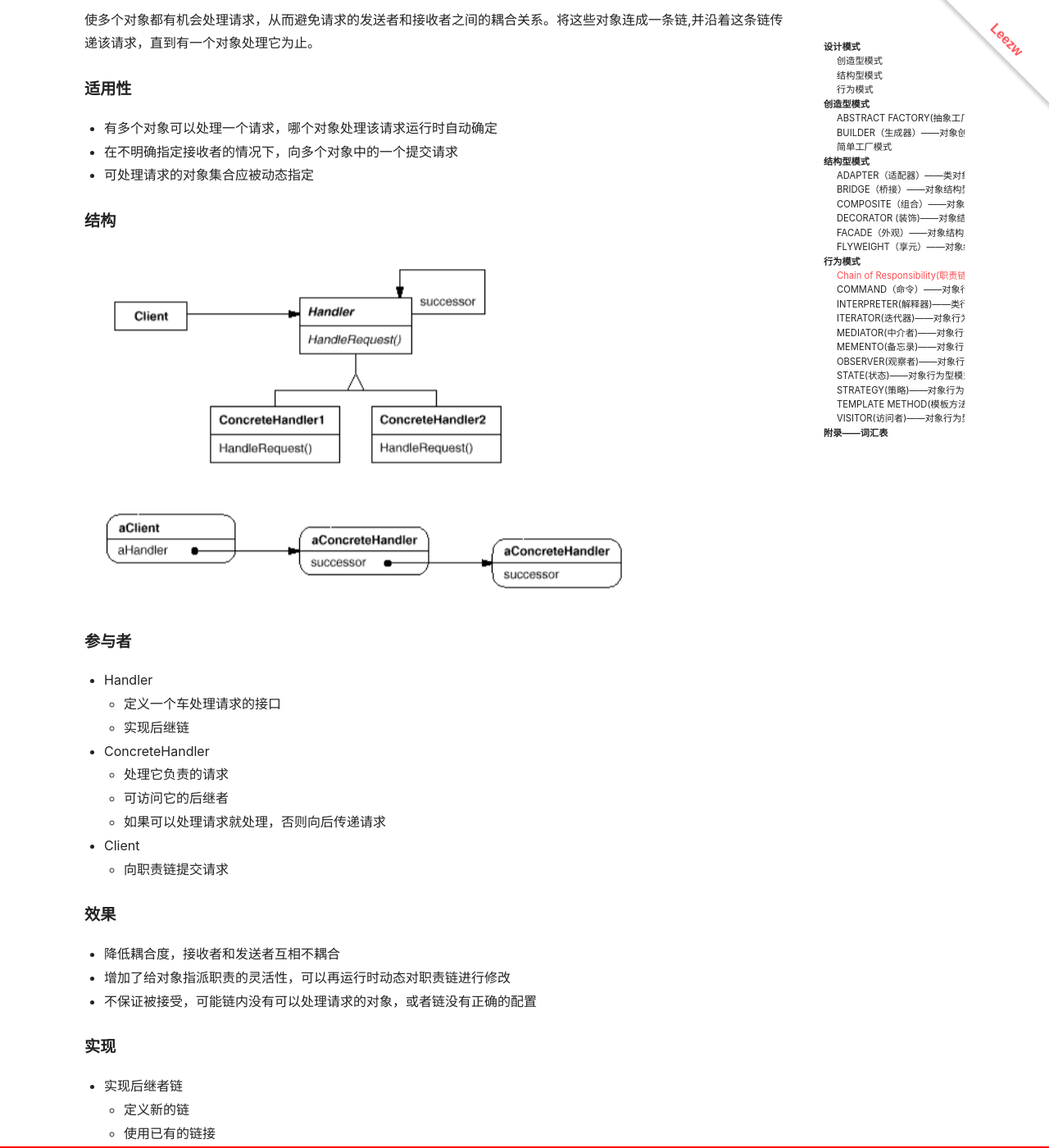
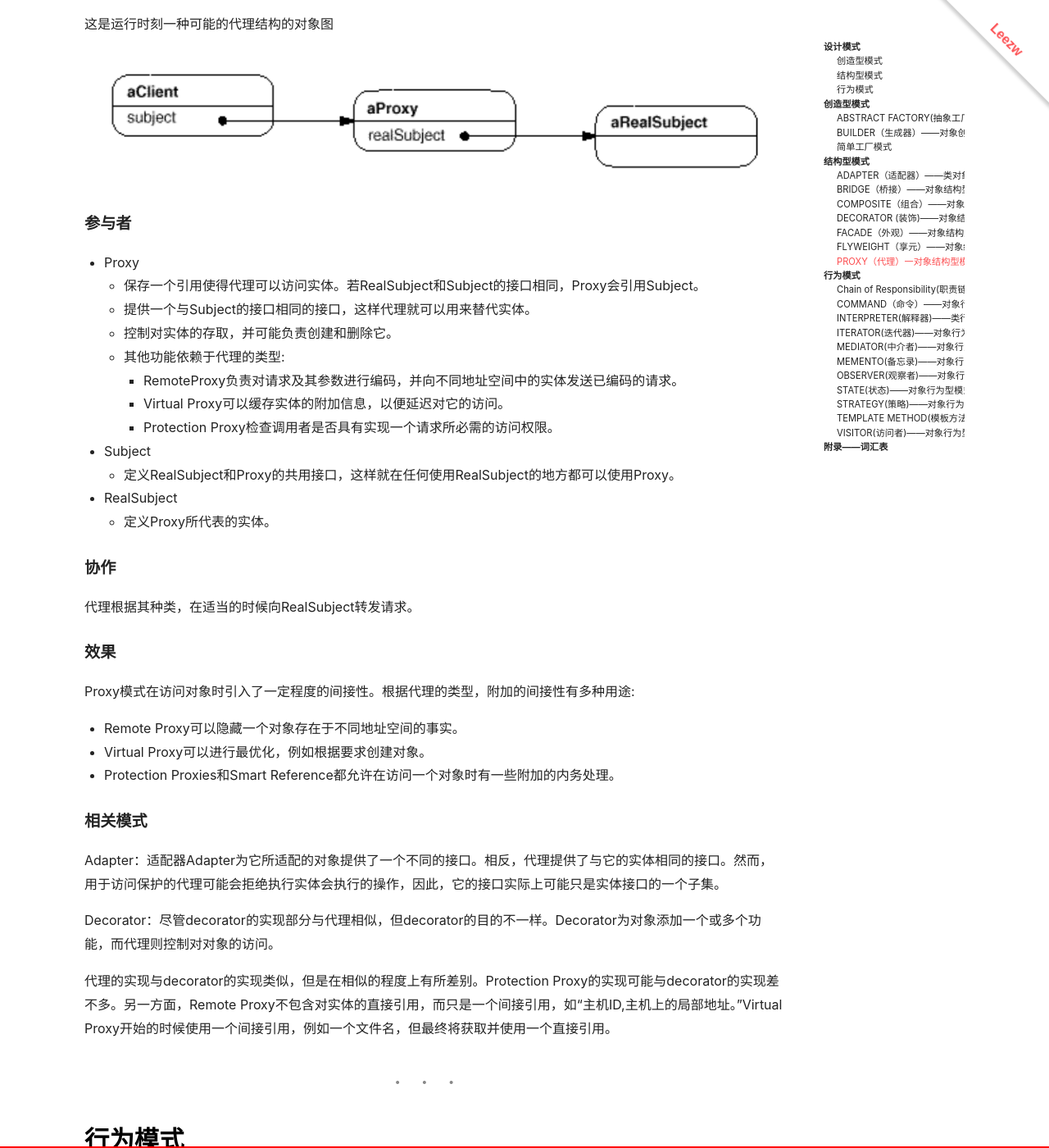
Before and after one commit to quantum-li/quantum-li.github.io, a Jekyll site: the page built from _posts/2020-05-15-design-patterns-elements-of-reusable-object-oriented-software.md, in a window 1280 px wide and 1400 px high, scrolled down 24859 px. Shown: the whole window at 82% size. Built offline with Jekyll 4.4.1, drawn with Linux system fonts in a browser that asks for light colours; nearby versions of some CDN libraries; some of the changed text lies outside the part shown.

Commit message:
2021-05-14 10:25:00

```diff
--- a/_posts/2020-05-15-design-patterns-elements-of-reusable-object-oriented-software.md
+++ b/_posts/2020-05-15-design-patterns-elements-of-reusable-object-oriented-software.md
@@ -49,6 +49,7 @@ excerpt: 所有结构良好的面向对象软件体系结构中都包含了许
 
 好的设计者不仅知道哪些变化会促使重构，还要知道哪些类和对象结构能够避免重构，使得设计对需求的变化具有健壮性。对需求的彻底分析有助于突出易于发生变化的需求。设计模式可以尽量防止以后的重构。
 
+- - -
 
 ## 创造型模式
 
@@ -169,6 +170,8 @@ TODO
 ### 简单工厂模式
 
 简单工厂模式(Simple Factory Pattern)：又称为静态工厂方法(Static Factory Method)模式。
+
+- - -
 
 ## 结构型模式
 
@@ -560,8 +563,69 @@ Flyweight模式通常和Composite模式结合起来，用共享叶结点的有
 
 通常，最好用Flyweight实现State和Strategy对象。
 
+### PROXY（代理）一对象结构型模式
 
+#### 意图
 
+为其他对象提供一种代理以控制对这个对象的访问。
+
+#### 别名
+
+Surrogate
+
+#### 适用性
+
++ 远程代理(RemoteProxy)，为一个对象在不同的地址空间提供局部代表。
++ 虚代理(Virtual Proxy)，根据需要创建开销很大的对象。
++ 保护代理(Protection Proxy)，控制对原始对象的访问。保护代理用于对象应该有不同的访问权限的时候。
++ 智能指引(Smart Reference)，取代了简单的指针，它在访问对象时执行一些附加操作。它的典型用途包括:
+  + 对指向实际对象的引用计数，这样当该对象没有引用时，可以自动释放它。
+  + 当第一次引用一个持久对象时，将它装人内存。
+  + 在访问一个实际对象前，检查是否已经锁定了它，以确保其他对象不能改变它。
+
+#### 结构
+
+![代理模式结构](/assets/images/design-patterns-elements-of-reusable-object-oriented-software/代理模式结构图.png)
+
+这是运行时刻一种可能的代理结构的对象图
+
+![代理模式运行时](/assets/images/design-patterns-elements-of-reusable-object-oriented-software/代理模式运行时.png)
+
+#### 参与者
+
++ Proxy
+  + 保存一个引用使得代理可以访问实体。若RealSubject和Subject的接口相同，Proxy会引用Subject。
+  + 提供一个与Subject的接口相同的接口，这样代理就可以用来替代实体。
+  + 控制对实体的存取，并可能负责创建和删除它。
+  + 其他功能依赖于代理的类型:
+    + RemoteProxy负责对请求及其参数进行编码，并向不同地址空间中的实体发送已编码的请求。
+    + Virtual Proxy可以缓存实体的附加信息，以便延迟对它的访问。
+    + Protection Proxy检查调用者是否具有实现一个请求所必需的访问权限。
++ Subject
+  + 定义RealSubject和Proxy的共用接口，这样就在任何使用RealSubject的地方都可以使用Proxy。
++ RealSubject
+  + 定义Proxy所代表的实体。
+
+#### 协作
+
+代理根据其种类，在适当的时候向RealSubject转发请求。
+
+#### 效果
+
+Proxy模式在访问对象时引入了一定程度的间接性。根据代理的类型，附加的间接性有多种用途:
+  + Remote Proxy可以隐藏一个对象存在于不同地址空间的事实。
+  + Virtual Proxy可以进行最优化，例如根据要求创建对象。
+  + Protection Proxies和Smart Reference都允许在访问一个对象时有一些附加的内务处理。
+
+#### 相关模式
+
+Adapter：适配器Adapter为它所适配的对象提供了一个不同的接口。相反，代理提供了与它的实体相同的接口。然而，用于访问保护的代理可能会拒绝执行实体会执行的操作，因此，它的接口实际上可能只是实体接口的一个子集。
+
+Decorator：尽管decorator的实现部分与代理相似，但decorator的目的不一样。Decorator为对象添加一个或多个功能，而代理则控制对对象的访问。
+
+代理的实现与decorator的实现类似，但是在相似的程度上有所差别。Protection Proxy的实现可能与decorator的实现差不多。另一方面，Remote Proxy不包含对实体的直接引用，而只是一个间接引用，如“主机ID,主机上的局部地址。”Virtual Proxy开始的时候使用一个间接引用，例如一个文件名，但最终将获取并使用一个直接引用。
+
+- - -
 
 ## 行为模式
 
@@ -1235,8 +1299,7 @@ ConcreteClass靠AbstractClass来实现算法中不变的步骤
 + Composite，访问者可以用于对一-个由Composite模式定义的对象结构进行操作
 + Interpreter，访问者可以用于解释
 
-
-
+- - -
 
 ## 附录——词汇表
 
```
Also changed, not shown: assets/images/design-patterns-elements-of-reusable-object-oriented-software/代理模式结构图.png (added), assets/images/design-patterns-elements-of-reusable-object-oriented-software/代理模式运行时.png (added).
